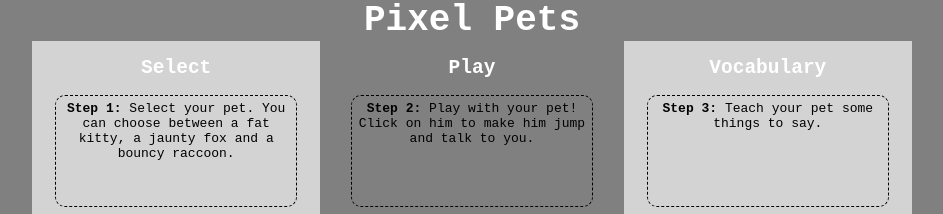
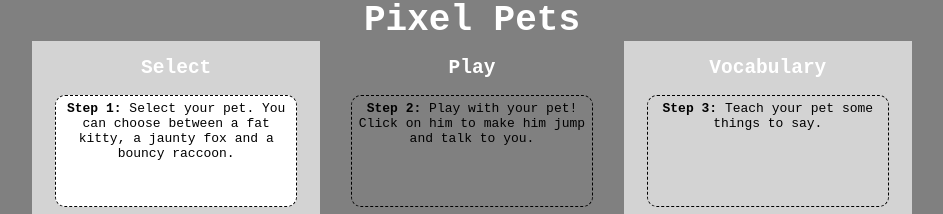
Before and after one commit to cjbarnaby/pixel-pets, a plain HTML site: page index.html in a window 1280 px wide. In both pictures the pointer is over the element 344 px from the left and 151 px from the top of the page. Shown: the top 214 px of the page, without its empty margins (168-1111 px from the left). Drawn offline with Linux system fonts and the light colour scheme.

Commit message:
added comments to CSS'

```diff
--- a/style.css
+++ b/style.css
@@ -1,4 +1,5 @@
 body {
+  /* The first four properties we're setting here are all 'inherited' CSS properties, meaning they will apply to all 'children' elements of the 'body' element (ie, all elements nested inside the body element, ie, EVERYTHING). This cascading inheritence will only be stopped if there is a more specific, contradictory declaration down the line (eg, when we set the color property of the .explanatory elements to black later on in this file.)*/
   background-color: grey;
   font-family: monospace;
   text-align: center;
@@ -7,6 +8,7 @@ body {
   padding: 0;
 }
 
+/* I want all our content to be wrapped in a div that has a maximum width of 960 pixels (ie, it can be smaller than 960 pixels on a small device, but it will never be larger than 960 pixels on a bigger device). I also want it to be 100% of the viewport height (ie, the browser window). We'll center this div using margin: 0 auto (eg - set the top and bottom margins to be 0, and make the left and right margins equal to each other)*/
 .container {
   max-width: 960px;
   height: 100vh;
@@ -15,23 +17,35 @@ body {
 
 .panel {
   vertical-align: top;
+  /*When we use % units for width and height properties, we are expressing the width/height as a percentage of the width/height of the element's parent, not the page itself or the browser window*/
   height: 100%;
   width: 30%;
+  /*by default, <div>s will display as 'blocks' (one stacked on top of the other), but we want these to display "inline" with each other*/
   display: inline-block;
 }
 
+/*Give every second / odd numbered element with the class of .panel a lightgrey background. */
 .panel:nth-of-type(odd) {
   background-color: lightgrey;
 }
 
 .explanatory {
+  /*The color property sets the text color*/
   color: black;
   min-height: 100px;
   width: 80%;
   margin: 0 auto 10px auto;
+  /*Let's give this a thin, dashed, black border with rounded edges*/
   border: 1px dashed black;
   border-radius: 10px;
   padding: 5px;
+  /* The transition property specifies how any changes to the element's styles will be handled. In this case, we want all transitions (eg, changes to the background color on mouse hover) to ease in over 1 second */
+  transition: 1s all ease;
+}
+
+/* When someone hovers over an element with the class of explanatory, the background color of that element will change to white. */
+.explanatory:hover {
+  background-color: white;
 }
 
 header {
@@ -62,10 +76,12 @@ p {
 }
 
 img:active {
+  /* When an img element is 'active' (clicked on), we want to animate the element over a period of 500ms using the 'jump' animation, defined below.*/
   animation-duration: 500ms;
   animation-name: jump;
 }
 
+/*Keyframes let us animate particular properties, and we can use the percentage blocks to say, for example, "when the animation is 20% of the way through (eg, 20% of 500ms, in this case), translate the element along the Y axis by -20px (ie, move it up the page 20px)"*/
 @keyframes jump {
   0% {
     transform: translateY(0px);
@@ -73,7 +89,6 @@ img:active {
   20% {
     transform: translateY(-20px);
   }
-
   100% {
     transform: translateY(0px);
   }
```
Also changed, not shown: index.html (+4 -3 lines).
